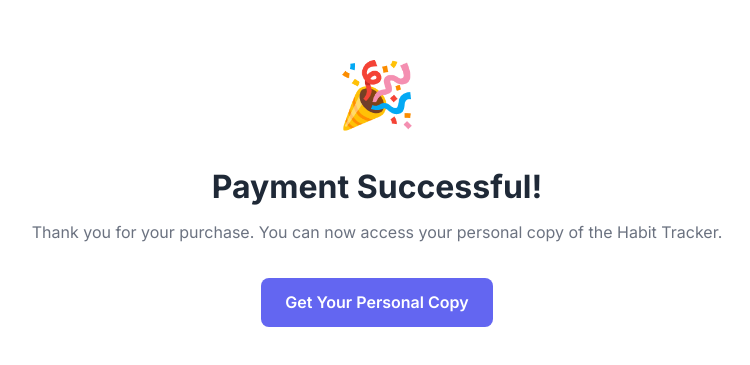
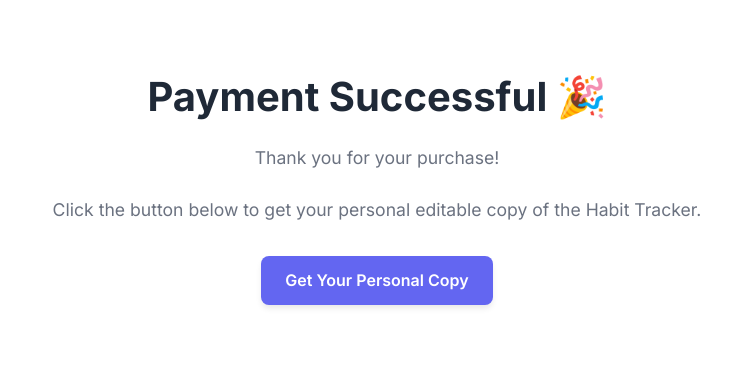
Before and after one commit to karn-cyber/HabitTrackerApp, a website built with Vite: page success.html in a window 1280 px wide. Shown: the part 215-580 px from the top of the page, without its empty margins (263-1013 px from the left). Built offline with nearby package versions, Linux system fonts and the light colour scheme; no server answers.

```diff
--- a/src/payment.js
+++ b/src/payment.js
@@ -11,15 +11,16 @@
 
     const options = {
         "key": razorpayKey,
-        "amount": "1900", // 1900 paise = ₹19 INR
+        "amount": "100", // 100 paise = ₹1 INR (Test Mode)
         "currency": "INR",
         "name": "Student Habit Tracker",
-        "description": "Lifetime Access to Excel Dashboard",
+        "description": "Personal editable habit tracker for students",
         "image": "/dashboard-mockup.png",
         "handler": function (response) {
             window.location.href = "/success.html";
         },
         "prefill": {
+            // Leave empty to let Razorpay collect email/phone
             "name": "",
             "email": "",
             "contact": ""
--- a/success.html
+++ b/success.html
@@ -34,19 +34,18 @@
             max-width: 500px;
         }
 
-        .icon-success {
-            color: #10b981;
-            font-size: 4rem;
+        h1 {
             margin-bottom: 1rem;
-        }
-
-        h1 {
-            margin-bottom: 0.5rem;
+            font-size: 2.5rem;
+            font-weight: 700;
+            color: var(--text-main);
         }
 
         p {
             color: #6b7280;
             margin-bottom: 2rem;
+            font-size: 1.1rem;
+            line-height: 1.5;
         }
 
         .btn {
@@ -58,19 +57,21 @@
             border-radius: 8px;
             font-weight: 600;
             transition: transform 0.2s;
+            box-shadow: 0 4px 6px -1px rgba(0, 0, 0, 0.1);
         }
 
         .btn:hover {
             transform: translateY(-2px);
+            box-shadow: 0 10px 15px -3px rgba(0, 0, 0, 0.1);
         }
     </style>
 </head>
 
 <body>
     <div class="container">
-        <div class="icon-success">🎉</div>
-        <h1>Payment Successful!</h1>
-        <p>Thank you for your purchase. You can now access your personal copy of the Habit Tracker.</p>
+        <h1>Payment Successful 🎉</h1>
+        <p>Thank you for your purchase!<br><br>Click the button below to get your personal editable copy of the Habit
+            Tracker.</p>
         <a href="https://docs.google.com/spreadsheets/d/1dLLUnOkYfOGctu_v8IDaZvAiJGT6W5Voo8ch30SYa7M/copy"
             class="btn">Get Your Personal Copy</a>
     </div>
```
